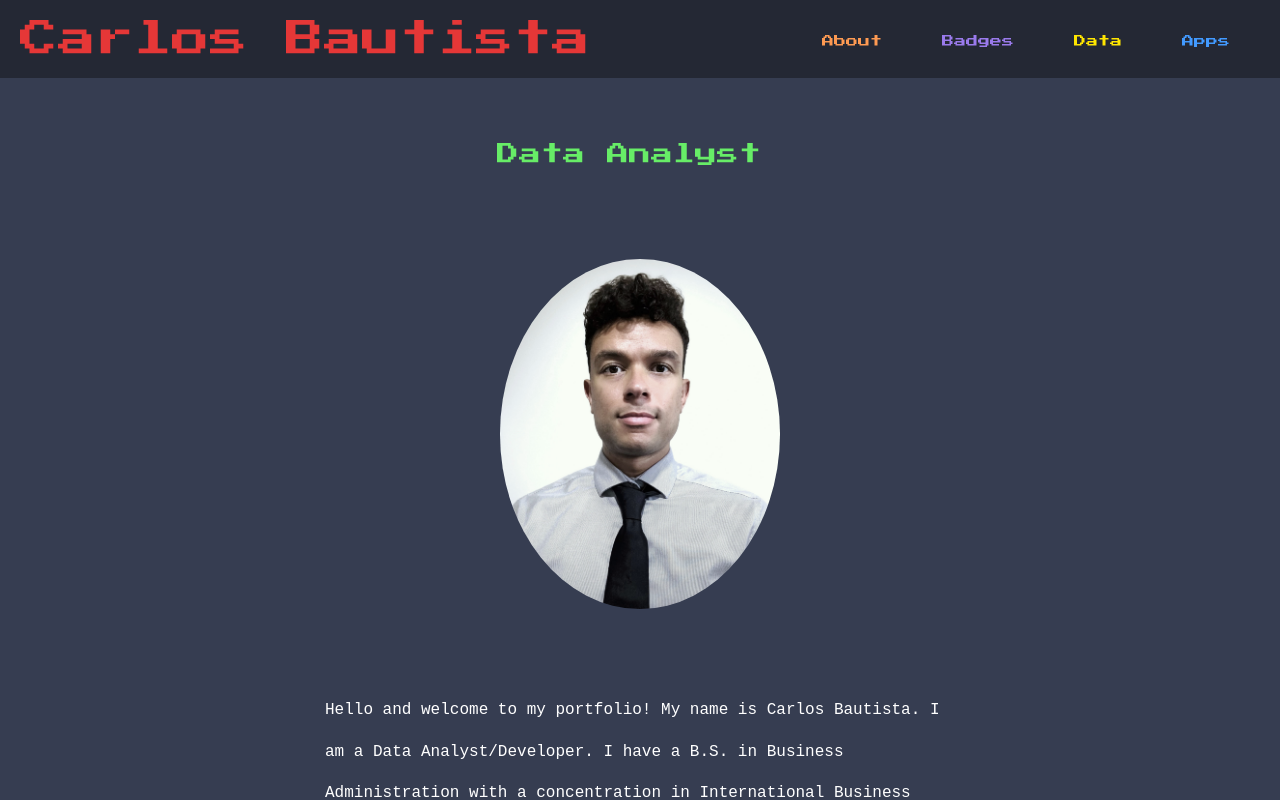
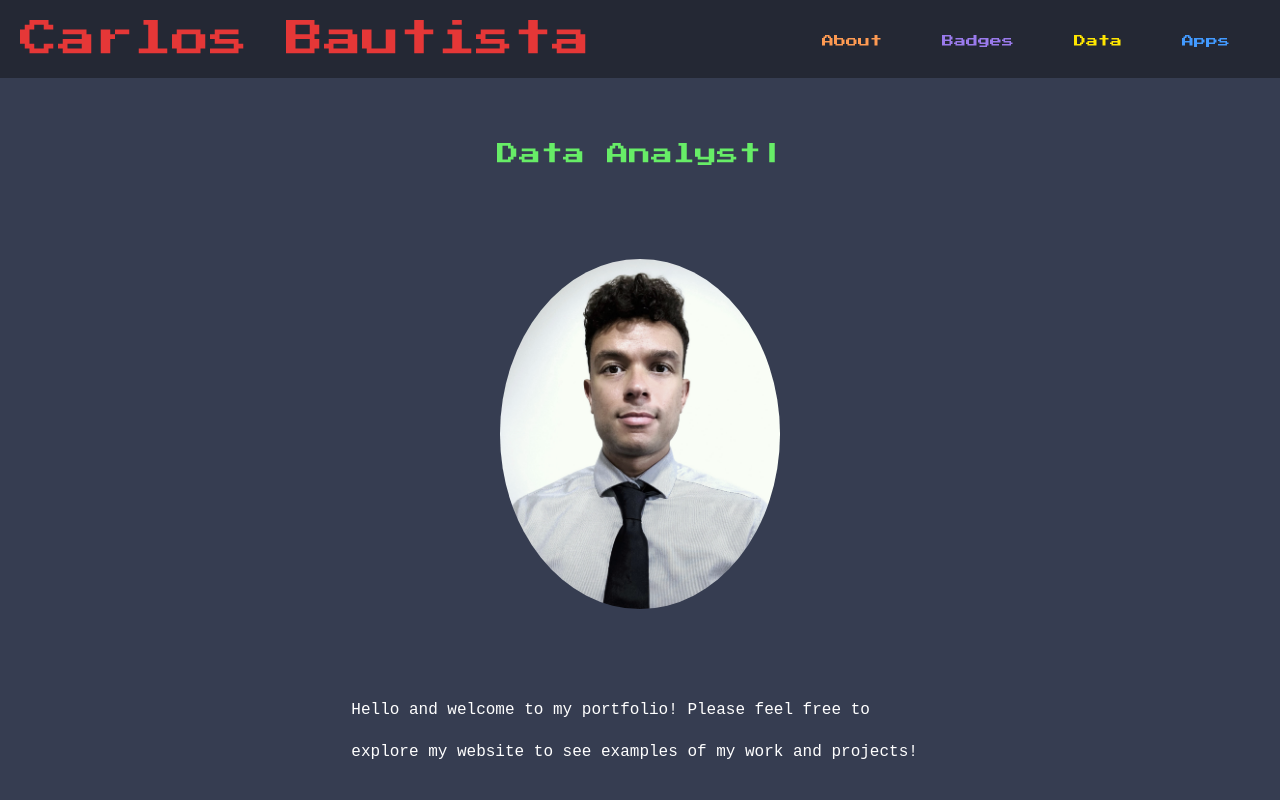
Before and after one commit to CxLos/CxLos-Portfolio, a React (Create React App) app in the folder cxlos20-portfolio/: page / in a window 1280 px wide. Shown: the top 800 px of the page. Built offline with nearby package versions, Linux system fonts and the light colour scheme.

Commit message:
simplified bio

```diff
--- a/cxlos20-portfolio/src/components/pages/about.js
+++ b/cxlos20-portfolio/src/components/pages/about.js
@@ -54,9 +54,8 @@
                 <div className='border'>
                     <div>
                         <p className='bio '>
-                        Hello and welcome to my portfolio! My name is Carlos Bautista. I am a Data Analyst/Developer. I have a B.S. in Business Administration with a concentration in International Business from Montclair State University. Additionally, I have also obtained a Web Development Certificate from The University of Texas Austin and the IBM Data Analyst Professional Certificate.
-
-                        Originally from New Jersey, I made the move to Austin in 2021. I'm passionate about leveraging data analytics and web development skills to create meaningful insights and user-friendly experiences. Explore my portfolio to see examples of my work and projects!
+                        Hello and welcome to my portfolio!
+                        Please feel free to explore my website to see examples of my work and projects!
                         </p>
                     </div>
 
```
